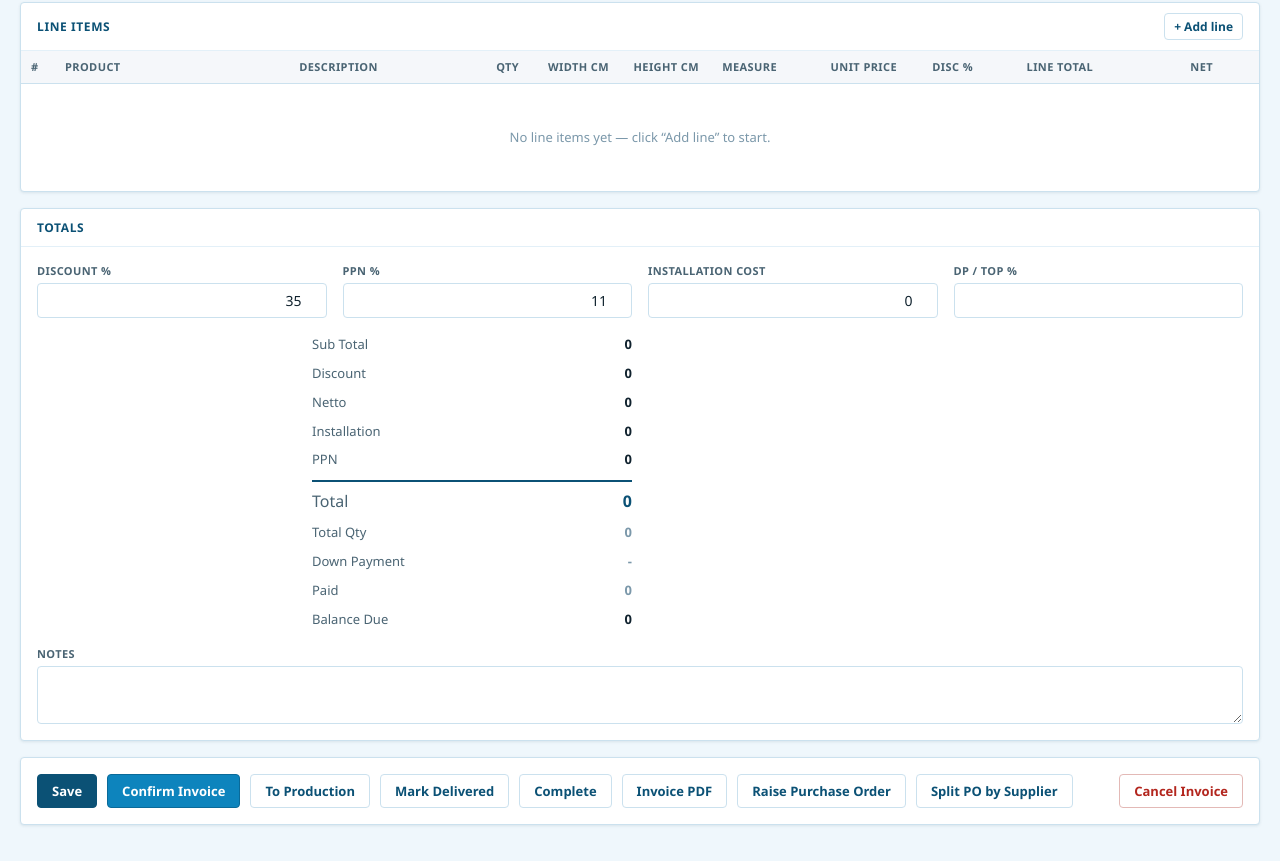
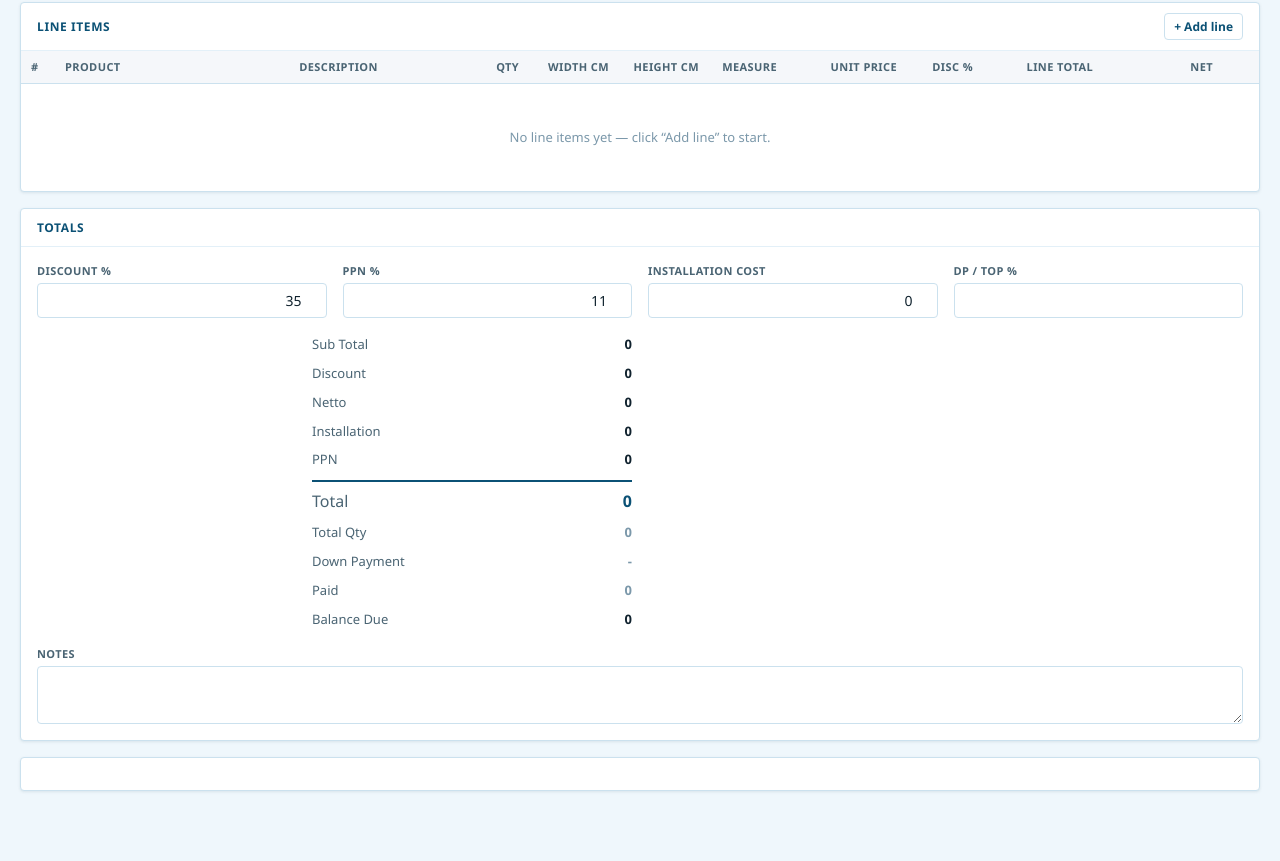
Before and after one commit to GeoffreyGoh/Workweb, a website: page frontend/sales-order-form.html in a window 1280 px wide. Shown: the part 527-1388 px from the top of the page. After the commit the page ends 1354 px from the top, so only its background shows below. Drawn offline with Linux system fonts and the light colour scheme.

Commit message:
Fix: hide status-action buttons until real data loads, not after
Root cause of the "quotation_id: Input should be a valid integer"
error Geoffrey hit clicking Convert to Invoice on an already-converted
quotation: every document form (quotation, invoice, purchase order,
delivery note) fetches its record with an async API call on page load,
and only calls updateActions() - which shows/hides buttons based on
the record's real status - AFTER that call resolves. Until then, every
action button sat visible in its HTML default state, including ones
that should never appear for that status (e.g. 'Convert to Invoice' on
a quotation already marked Converted).

Measured live: on a real quotation load, convertBtn stayed visible for
roughly 1-2 seconds before updateActions() finally hid it. That is a
genuine window where a normal click produces a request the backend
correctly rejects, surfacing as a confusing validation-sounding error
to the user, even though the backend itself was never wrong.

Fix: every action button in these 4 forms (quotation-form.html,
sales-order-form.html, purchase-order-form.html,
delivery-note-form.html) now starts with style="display:none" in the
HTML itself, so there is nothing clickable until updateActions() has
run with the real record and deliberately reveals the correct buttons.
Confirmed each form's existing boot logic already calls updateActions()
on every path (existing record load, and the 'new blank record' path
for quotations/invoices/POs), so nothing is left permanently hidden.

No backend change. Verified: full pytest suite (560 tests) passes;
node --check confirms unaffected JS is still syntactically valid;
reproduced the original race live via browser automation (convertBtn
display was '' for ~1-2s after navigation, then correctly became
'none' once updateActions() ran) before and after this fix.

```diff
--- a/frontend/sales-order-form.html
+++ b/frontend/sales-order-form.html
@@ -286,16 +286,16 @@
 
     <div class="card">
       <div class="body" style="display:flex; gap:10px; flex-wrap:wrap; align-items:center">
-        <button class="btn primary" id="saveBtn" type="button" data-i18n="common.save">Save</button>
-        <button class="btn brass" id="confirmBtn" type="button" data-i18n="so.confirm">Confirm Invoice</button>
-        <button class="btn" id="productionBtn" type="button" data-i18n="so.toProduction">To Production</button>
-        <button class="btn" id="deliveredBtn" type="button" data-i18n="so.markDelivered">Mark Delivered</button>
-        <button class="btn" id="completeBtn" type="button" data-i18n="so.complete">Complete</button>
-        <button class="btn" id="pdfBtn" type="button">Invoice PDF</button>
-        <button class="btn" id="poBtn" type="button" data-i18n="so.raisePo">Raise Purchase Order</button>
-        <button class="btn" id="splitPoBtn" type="button" data-i18n="so.splitPo">Split PO by Supplier</button>
+        <button class="btn primary" id="saveBtn" type="button" data-i18n="common.save" style="display:none">Save</button>
+        <button class="btn brass" id="confirmBtn" type="button" data-i18n="so.confirm" style="display:none">Confirm Invoice</button>
+        <button class="btn" id="productionBtn" type="button" data-i18n="so.toProduction" style="display:none">To Production</button>
+        <button class="btn" id="deliveredBtn" type="button" data-i18n="so.markDelivered" style="display:none">Mark Delivered</button>
+        <button class="btn" id="completeBtn" type="button" data-i18n="so.complete" style="display:none">Complete</button>
+        <button class="btn" id="pdfBtn" type="button" style="display:none">Invoice PDF</button>
+        <button class="btn" id="poBtn" type="button" data-i18n="so.raisePo" style="display:none">Raise Purchase Order</button>
+        <button class="btn" id="splitPoBtn" type="button" data-i18n="so.splitPo" style="display:none">Split PO by Supplier</button>
         <div class="spacer" style="flex:1"></div>
-        <button class="btn danger" id="cancelBtn" type="button">Cancel Invoice</button>
+        <button class="btn danger" id="cancelBtn" type="button" style="display:none">Cancel Invoice</button>
       </div>
     </div>
   </div>
```
Also changed, not shown: frontend/delivery-note-form.html (+5 -5 lines), frontend/purchase-order-form.html (+5 -5 lines), frontend/quotation-form.html (+7 -7 lines).
